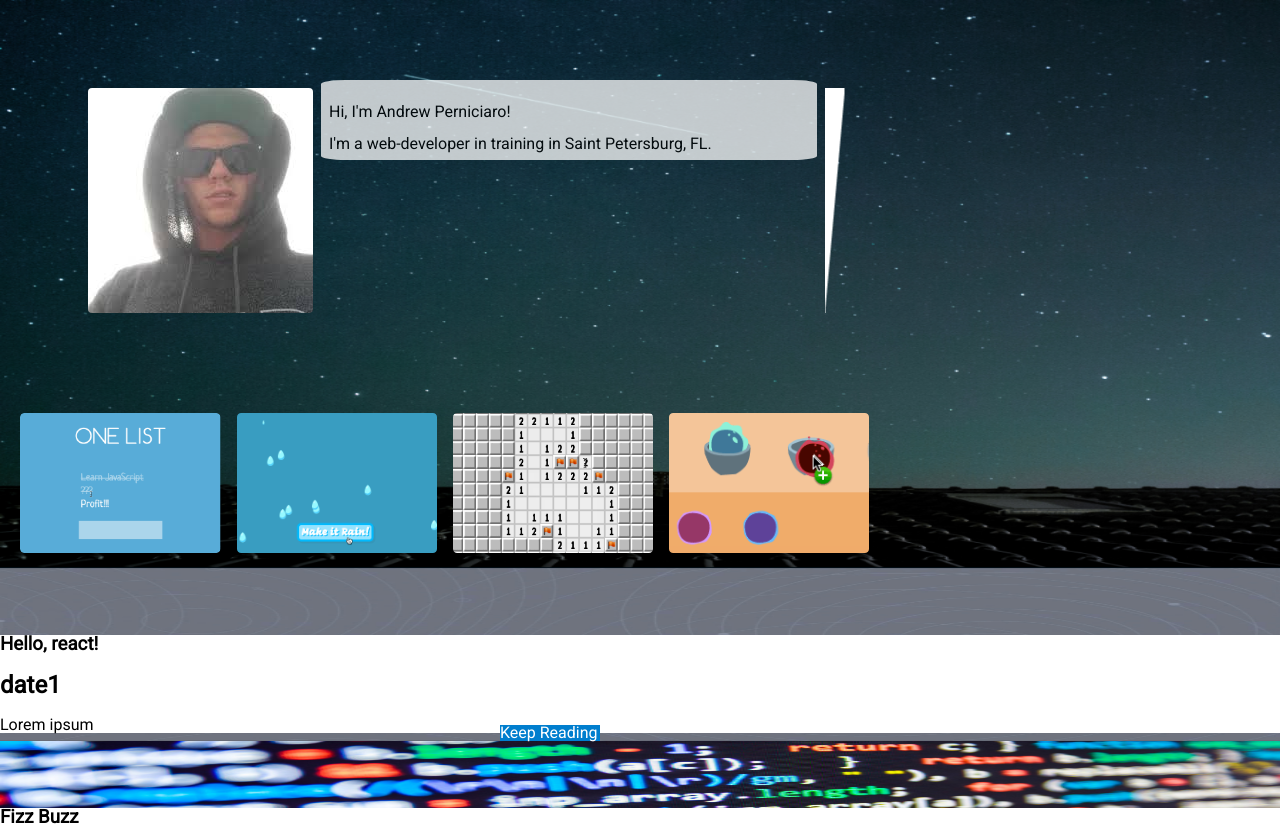
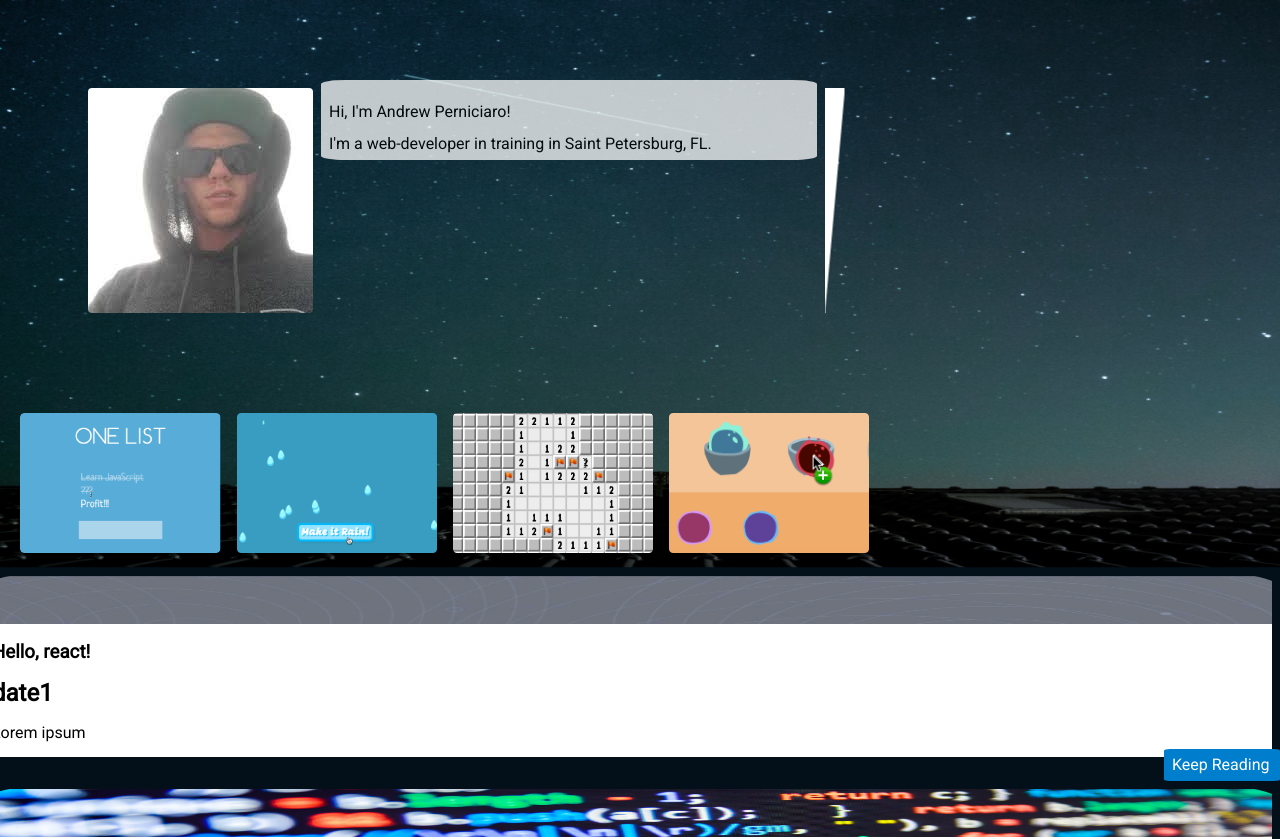
Before and after one commit to aperniciaro/portfolio, a website: page public/index.html in a window 1280 px wide. Shown: the top 839 px of the page. Drawn offline with Linux system fonts and the light colour scheme.

Commit message:
Moved keep reading button

```diff
--- a/public/screen.css
+++ b/public/screen.css
@@ -58,20 +58,30 @@ header {
 
 .blog {
   margin: 0;
+  display: flex;
+  flex-direction: column;
+  align-items: flex-end;
+}
+
+.blog article {
+  background-image: url(/images/code.png);
+  background-repeat: no-repeat;
+  background-size: 100% 100%;
+  width: 100%;
+  display: flex;
+  flex-direction: column;
+  justify-content: flex-end;
+  border: 0.5rem solid transparent;
+  border-radius: 10%;
 }
 
 .blog-head {
   height: 3rem;
 }
 
-section article {
-  background-image: url(/images/code.png);
-  background-repeat: no-repeat;
-  background-size: 100% 100%;
-}
-
 #blog-post-1 {
   background-image: url(/images/react.png);
+  /* position translation not working */
   background-position-y: 68%;
 }
 
@@ -86,9 +96,9 @@ section a p {
   margin: 0;
   width: 6.25rem;
   color: white;
-  margin-top: -1.5rem;
-  position: relative;
-  left: 500px;
+  margin-top: -1rem;
+  border: 0.5rem solid transparent;
+  border-radius: 5%;
 }
 
 footer {
```
Also changed, not shown: public/index.html (+2 -2 lines).
